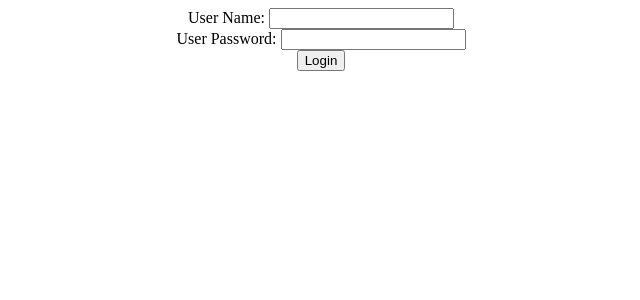
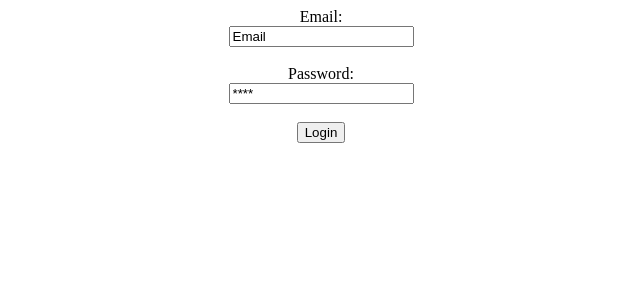
Before and after one commit to ArwaNashaat/NewsAppTask, a React (Create React App) app in the folder FrontEnd/: page /Login in a window 1280 px wide. Shown: the top 300 px of the page, without its empty margins (319-959 px from the left). Built offline with nearby package versions, Linux system fonts and the light colour scheme.

Commit message:
1) Refactor Login view 2) Create Login get request

```diff
--- a/FrontEnd/src/components/LoginComponent.js
+++ b/FrontEnd/src/components/LoginComponent.js
@@ -1,16 +1,52 @@
+import axios from 'axios';
+
 const { Component } = require("react");
 
- class LoginComponent extends Component{
-    render(){
-        return(
-        <div classname="loginComponent">
-            User Name: <input type="text" name="username"/>
-            <br></br>
-            User Password: <input type="password" name="userpassword"/>
-            <br></br>
-            <button>Login</button>
-        </div>
+class LoginComponent extends Component {
+    constructor(props){
+        super(props)
+        this.state = {
+            email: "Email",
+            password: "****",
+        }
+        this.handleChange = this.handleChange.bind(this);
+        this.login = this.login.bind(this);
+    }
+
+    render() {
+        return (
+
+            <form className="loginComponent">
+                <label for="email">Email:</label><br></br>
+                <input type="text" name="email" value={this.state.email} onChange={this.handleChange} /><br></br><br></br>
+
+                <label for="password">Password:</label><br></br>
+                <input type="text" name="password" value={this.state.password} onChange={this.handleChange} /><br></br><br></br>
+
+
+
+                <button onClick={this.login}>Login</button>
+            </form>
         );
+    }
+
+    handleChange(event){
+        this.setState({
+            [event.target.name]: event.target.value
+        });
+    }
+
+    login(e){
+        // this.verifyEmail();
+        e.preventDefault();
+
+        axios.post('http://localhost:8001/api/login', this.state, {
+            headers: {'Content-Type': 'application/json', 'Accept':'application/json'}
+        })
+        .then(respone =>{
+            console.log(respone);
+        })
+        .catch(error => alert("Wrong Email or Password"))
     }
 }
 
--- a/FrontEnd/src/components/RegisterComponent.js
+++ b/FrontEnd/src/components/RegisterComponent.js
@@ -42,7 +42,6 @@ const { Component } = require("react");
     register(e){
         this.verifyEmail();
         e.preventDefault();
-        console.log(this.state);
 
         axios.post('http://localhost:8001/api/register', this.state, {
             headers: {'Content-Type': 'application/json', 'Accept':'application/json'}
```
Also changed, not shown: 1 other file (tests, documents, lock files or other folders).
